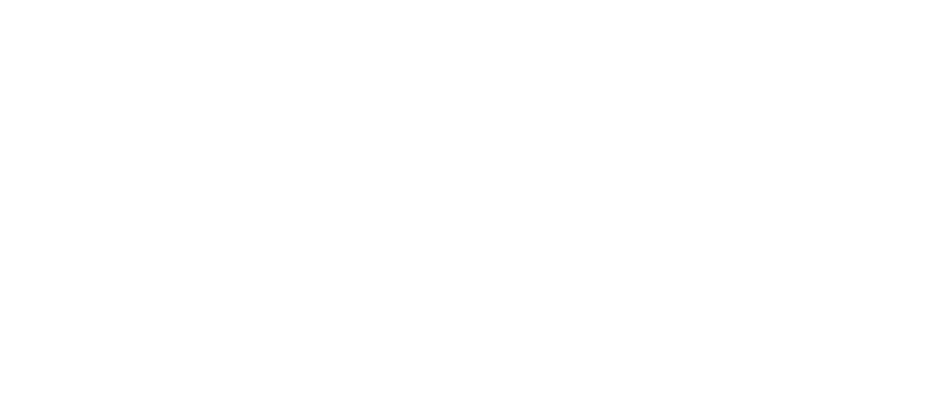
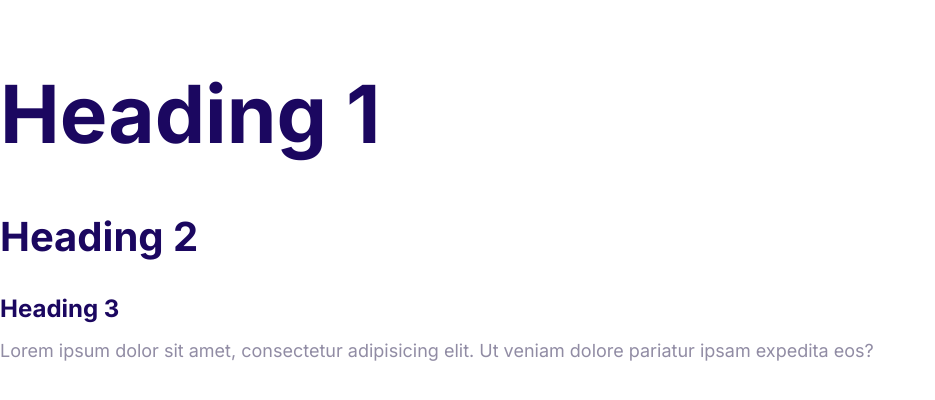
Before and after one commit to kusen30/website_fundamentals, a plain HTML site: page index.html in a window 1280 px wide. Shown: the whole page, without its empty margins (0-935 px from the left). Drawn offline with Linux system fonts and the light colour scheme.

Commit message:
Define the styles for the fonts.

```diff
--- a/css/styles.css
+++ b/css/styles.css
@@ -5,3 +5,53 @@
     --color-headings: #1b0760;
     --color-body:#918ca4;
 }
+
+html {
+    font-size: 62.5%;
+}
+
+body {
+    font-family: Inter, Arial, Arial, Helvetica, sans-serif;
+    font-size: 2.4rem;
+    line-height: 1.5;
+    color: var(--color-body);
+}
+
+h1, h2, h3 {
+    color: var(--color-headings);
+    margin-bottom: 1rem;
+}
+
+h1 {
+    font-size: 7rem;
+}
+
+h2 {
+    font-size: 4rem;
+}
+
+h3 {
+    font-size: 3rem;
+}
+
+p {
+    margin-top: 0;
+}
+
+@media screen and (min-width: 1024px) {
+    body {
+        font-size: 1.8rem;
+    }
+
+    h1 {
+        font-size: 8rem;
+    }
+
+    h2 {
+        font-size: 4rem;
+    }
+
+    h3 {
+        font-size: 2.4rem;
+    }
+}
--- a/index.html
+++ b/index.html
@@ -4,8 +4,22 @@
     <meta charset="UTF-8" />
     <meta name="viewport" content="width=device-width, initial-scale=1.0" />
     <title>Document</title>
+    <link rel="preconnect" href="https://fonts.googleapis.com" />
+    <link rel="preconnect" href="https://fonts.gstatic.com" crossorigin />
+    <link
+      href="https://fonts.googleapis.com/css2?family=Inter:wght@400;700&display=swap"
+      rel="stylesheet"
+    />
     <link rel="stylesheet" href="css/normalize.css" />
     <link rel="stylesheet" href="css/styles.css" />
   </head>
-  <body></body>
+  <body>
+    <h1>Heading 1</h1>
+    <h2>Heading 2</h2>
+    <h3>Heading 3</h3>
+    <p>
+      Lorem ipsum dolor sit amet, consectetur adipisicing elit. Ut veniam dolore
+      pariatur ipsam expedita eos?
+    </p>
+  </body>
 </html>
```
